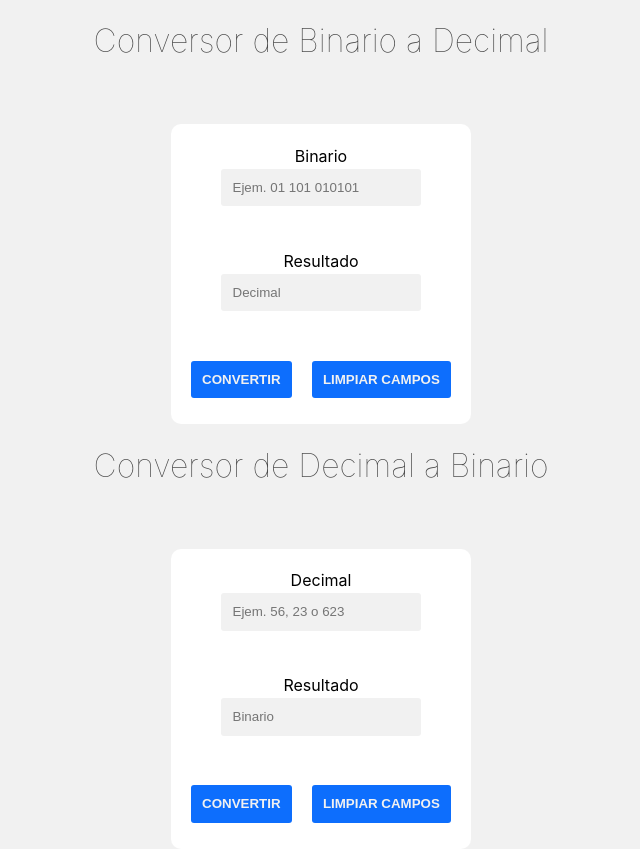
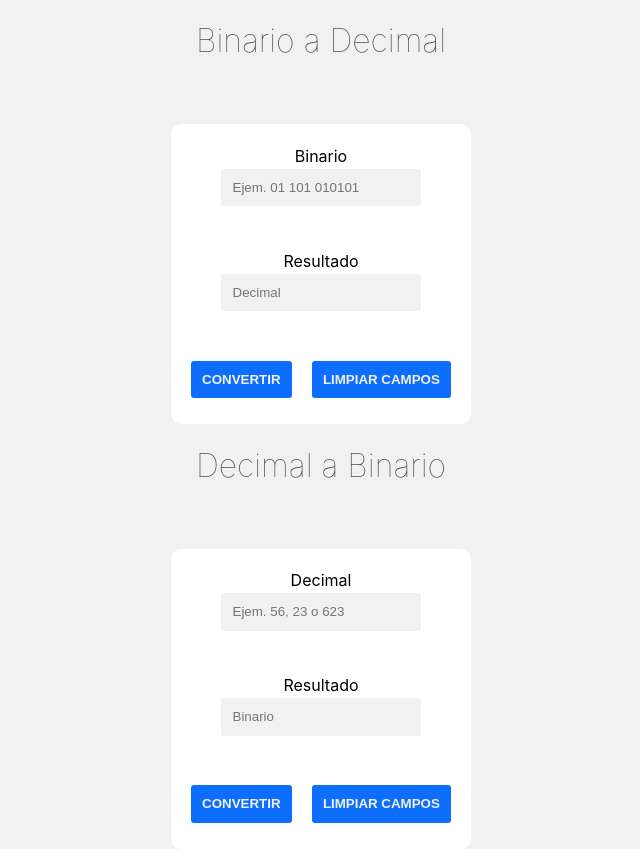
Before and after one commit to Ancient-R/01-conversor-de-binario-2-decimal, a React (Create React App) app: page / in a window 1280 px wide. Shown: the whole page, without its empty margins (319-959 px from the left). Built offline with nearby package versions, Linux system fonts and the light colour scheme.

Commit message:
Actualizando el titulo

```diff
--- a/src/components/ui/Form.jsx
+++ b/src/components/ui/Form.jsx
@@ -68,7 +68,7 @@ const Form = () => {
     return (
         <div className="form-container">
             <Header
-                title="Conversor de Binario a Decimal"
+                title="Binario a Decimal"
             />
             <form className="form">
 
--- a/src/components/ui/FormDecimaltoBinary.jsx
+++ b/src/components/ui/FormDecimaltoBinary.jsx
@@ -62,7 +62,7 @@ const FormDecimaltoBinary = () => {
     return (
         <div className="form-container">
             <Header
-                title="Conversor de Decimal a Binario"
+                title="Decimal a Binario"
             />
             <form className="form">
 
```
